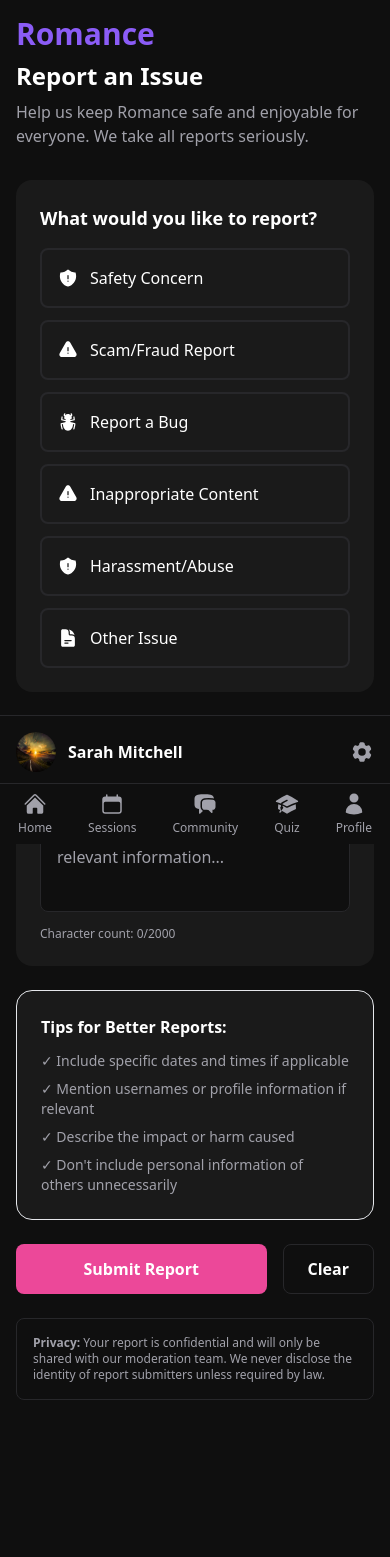
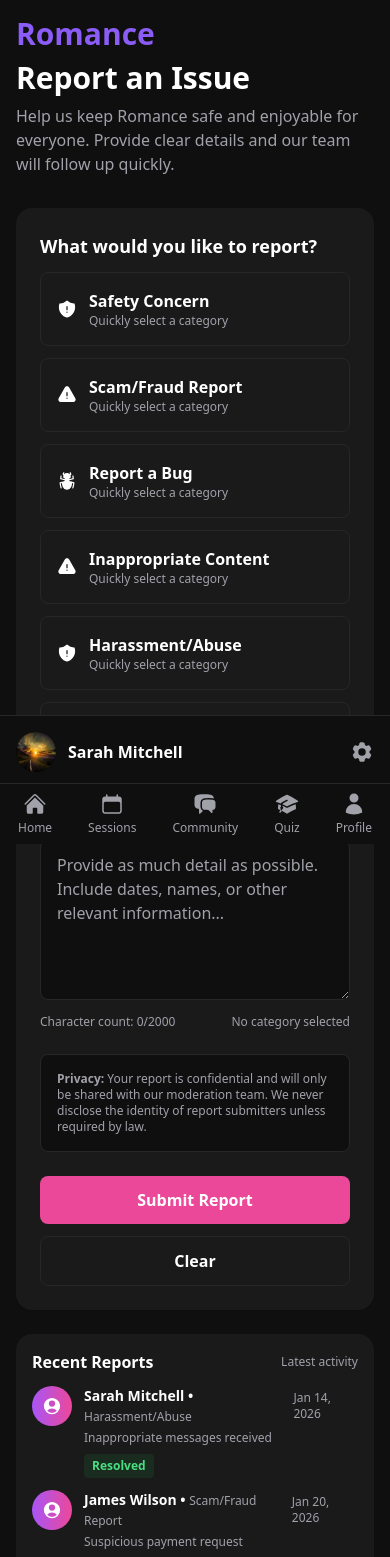
Before and after one commit to benjamindestiny/romance, a React (Vite) app: page /reports in a window 390 px wide. Shown: the top 1557 px of the page. Built offline with nearby package versions, Linux system fonts and the light colour scheme.

Commit message:
Redesign Reports page: responsive layout and report history

```diff
--- a/src/pages/Reports.jsx
+++ b/src/pages/Reports.jsx
@@ -7,13 +7,20 @@ import {
   CheckCircleIcon,
   DocumentTextIcon,
   ShieldExclamationIcon,
-  BugAntIcon
+  BugAntIcon,
+  ClockIcon,
+  UserCircleIcon
 } from '@heroicons/react/24/solid';
 
 export default function Reports() {
   const [reportType, setReportType] = useState('');
   const [description, setDescription] = useState('');
   const [submitted, setSubmitted] = useState(false);
+
+  const [reportHistory, setReportHistory] = useState([
+    { id: 1, name: 'Sarah Mitchell', type: 'Harassment/Abuse', date: 'Jan 14, 2026', status: 'Resolved', excerpt: 'Inappropriate messages received' },
+    { id: 2, name: 'James Wilson', type: 'Scam/Fraud Report', date: 'Jan 20, 2026', status: 'Under Review', excerpt: 'Suspicious payment request' },
+  ]);
 
   const reportTypes = [
     { id: 'safety', label: 'Safety Concern', icon: <ShieldExclamationIcon className="size-5" /> },
@@ -32,108 +39,141 @@ export default function Reports() {
     }
 
     // Simulate backend submission
-    toast.success('Report submitted successfully. We\'ll review it within 24 hours.');
+    const newReport = {
+      id: Date.now(),
+      name: 'You',
+      type: reportTypes.find(r => r.id === reportType)?.label || 'Other',
+      date: new Date().toLocaleDateString(undefined, { month: 'short', day: 'numeric', year: 'numeric' }),
+      status: 'Pending',
+      excerpt: description.slice(0, 140)
+    };
+
+    setReportHistory((prev) => [newReport, ...prev]);
+    toast.success("Report submitted successfully. We'll review it within 24 hours.");
     setSubmitted(true);
 
-    // Reset form after 2 seconds
+    // Reset form after brief feedback
     setTimeout(() => {
       setReportType('');
       setDescription('');
       setSubmitted(false);
-    }, 2000);
+    }, 1400);
   };
 
   return (
     <div className="min-h-screen bg-dark-bg text-text-primary font-sans pb-32 md:pb-0">
       <Sidebar />
-      <main className="md:ml-64 p-4 max-w-3xl mx-auto">
+      <main className="md:ml-64 p-4 max-w-7xl mx-auto">
         <header className="mb-8">
           <h1 className="text-primary-purple text-3xl font-bold md:hidden mb-2">Romance</h1>
-          <h2 className="text-2xl font-bold">Report an Issue</h2>
-          <p className="text-text-secondary mt-2">Help us keep Romance safe and enjoyable for everyone. We take all reports seriously.</p>
+          <h2 className="text-3xl md:text-4xl font-extrabold">Report an Issue</h2>
+          <p className="text-text-secondary mt-2 max-w-2xl">Help us keep Romance safe and enjoyable for everyone. Provide clear details and our team will follow up quickly.</p>
         </header>
 
+        <div className="grid grid-cols-1 md:grid-cols-3 gap-6 items-start">
+          {/* Left: Form (larger column on desktop) */}
+          <section className="md:col-span-2 bg-card-bg rounded-2xl p-6 shadow-sm">
             {submitted ? (
-          <div className="bg-card-bg rounded-2xl p-8 text-center space-y-4">
-            <div className="flex justify-center">
-              <CheckCircleIcon className="size-16 text-green-500" />
+              <div className="text-center py-12">
+                <div className="flex justify-center mb-4">
+                  <CheckCircleIcon className="size-20 text-green-500" />
                 </div>
-            <h3 className="text-xl font-bold">Thank You for Your Report</h3>
-            <p className="text-text-secondary">Our team will review your report and take appropriate action. We appreciate your help in keeping our community safe.</p>
-            <p className="text-sm text-text-secondary">You'll receive an email update within 24 hours.</p>
+                <h3 className="text-xl font-bold">Thank you — report received</h3>
+                <p className="text-text-secondary mt-2">We've received your report and our moderation team will review it.</p>
+                <p className="text-sm text-text-secondary mt-1">You will be notified once a decision is made.</p>
               </div>
             ) : (
               <form onSubmit={handleSubmit} className="space-y-6">
-            {/* Report Type Selection */}
-            <div className="bg-card-bg rounded-2xl p-6">
-              <label className="block text-lg font-semibold mb-4">What would you like to report?</label>
-              <div className="grid grid-cols-1 md:grid-cols-2 gap-3">
+                <div>
+                  <label className="block text-lg font-semibold mb-3">What would you like to report?</label>
+                  <div className="grid grid-cols-1 sm:grid-cols-2 gap-3">
                     {reportTypes.map((type) => (
                       <button
                         key={type.id}
                         type="button"
                         onClick={() => setReportType(type.id)}
-                    className={`flex items-center gap-3 p-4 rounded-lg border-2 transition-all ${
-                      reportType === type.id
-                        ? 'border-primary-purple bg-primary-purple/10'
-                        : 'border-gray-border hover:border-primary-purple/50'
+                        className={`flex items-center gap-3 p-4 rounded-lg border transition-all text-left ${
+                          reportType === type.id ? 'border-primary-purple bg-primary-purple/10' : 'border-gray-border hover:border-primary-purple/40'
                         }`}
                       >
                         {type.icon}
-                    <span className="text-left">{type.label}</span>
+                        <div>
+                          <div className="font-semibold">{type.label}</div>
+                          <div className="text-xs text-text-secondary">Quickly select a category</div>
+                        </div>
                       </button>
                     ))}
                   </div>
                 </div>
 
-            {/* Description */}
-            <div className="bg-card-bg rounded-2xl p-6">
-              <label className="block text-lg font-semibold mb-4">Please describe the issue</label>
+                <div>
+                  <label className="block text-lg font-semibold mb-3">Describe the issue</label>
                   <textarea
                     value={description}
                     onChange={(e) => setDescription(e.target.value)}
                     placeholder="Provide as much detail as possible. Include dates, names, or other relevant information..."
-                className="w-full bg-[#0F0F0F] border border-gray-border rounded-lg px-4 py-3 text-text-primary placeholder-text-secondary focus:outline-none focus:ring-2 focus:ring-primary-purple h-32 resize-none"
+                    className="w-full bg-[#0F0F0F] border border-gray-border rounded-lg px-4 py-3 text-text-primary placeholder-text-secondary focus:outline-none focus:ring-2 focus:ring-primary-purple min-h-[160px] resize-vertical"
+                    maxLength={2000}
                   />
-              <p className="text-xs text-text-secondary mt-2">Character count: {description.length}/2000</p>
+                  <div className="flex justify-between items-center mt-2 text-xs text-text-secondary">
+                    <span>Character count: {description.length}/2000</span>
+                    <span>{reportType ? reportTypes.find(r => r.id === reportType).label : 'No category selected'}</span>
+                  </div>
                 </div>
 
-            {/* Helpful Info */}
-            <div className="bg-card-bg rounded-2xl p-6 border border-primary-purple/20">
-              <h3 className="font-semibold mb-3">Tips for Better Reports:</h3>
-              <ul className="space-y-2 text-sm text-text-secondary">
-                <li>✓ Include specific dates and times if applicable</li>
-                <li>✓ Mention usernames or profile information if relevant</li>
-                <li>✓ Describe the impact or harm caused</li>
-                <li>✓ Don't include personal information of others unnecessarily</li>
-              </ul>
-            </div>
-
-            {/* Submit Button */}
-            <div className="flex gap-4">
-              <button
-                type="submit"
-                className="flex-1 bg-pink-accent text-white py-3 rounded-lg font-bold hover:bg-pink-500 transition-colors"
-              >
-                Submit Report
-              </button>
-              <button
-                type="reset"
-                onClick={() => setReportType('')}
-                className="px-6 py-3 border border-gray-border rounded-lg font-semibold hover:bg-card-bg transition-colors"
-              >
-                Clear
-              </button>
-            </div>
-
-            {/* Privacy Notice */}
                 <div className="bg-[#0F0F0F] rounded-lg p-4 border border-gray-border text-xs text-text-secondary">
                   <p>
                     <strong>Privacy:</strong> Your report is confidential and will only be shared with our moderation team. We never disclose the identity of report submitters unless required by law.
                   </p>
                 </div>
+
+                <div className="flex flex-col sm:flex-row gap-3">
+                  <button type="submit" className="flex-1 bg-pink-accent text-white py-3 rounded-lg font-bold hover:bg-pink-500 transition-colors">Submit Report</button>
+                  <button type="button" onClick={() => { setReportType(''); setDescription(''); }} className="px-6 py-3 border border-gray-border rounded-lg font-semibold hover:bg-card-bg">Clear</button>
+                </div>
               </form>
             )}
+          </section>
+
+          {/* Right: History & Info */}
+          <aside className="md:col-span-1 space-y-4">
+            <div className="bg-card-bg rounded-2xl p-4 shadow-sm">
+              <div className="flex items-center justify-between mb-3">
+                <h4 className="font-semibold">Recent Reports</h4>
+                <span className="text-xs text-text-secondary">Latest activity</span>
+              </div>
+
+              <ul className="space-y-3">
+                {reportHistory.map((r) => (
+                  <li key={r.id} className="flex items-start gap-3">
+                    <div className="size-10 rounded-full bg-gradient-to-r from-purple-500 to-pink-500 flex items-center justify-center text-white font-bold">
+                      <UserCircleIcon className="size-5" />
+                    </div>
+                    <div className="flex-1">
+                      <div className="flex justify-between items-center">
+                        <div className="text-sm font-semibold">{r.name} • <span className="font-normal text-xs text-text-secondary">{r.type}</span></div>
+                        <div className="text-xs text-text-secondary">{r.date}</div>
+                      </div>
+                      <div className="text-xs text-text-secondary mt-1">{r.excerpt}</div>
+                      <div className={`mt-2 inline-flex items-center text-xs font-semibold px-2 py-1 rounded ${r.status === 'Resolved' ? 'bg-green-500/10 text-green-400' : r.status === 'Under Review' ? 'bg-yellow-500/10 text-yellow-400' : 'bg-primary-purple/10 text-primary-purple'}`}>
+                        {r.status}
+                      </div>
+                    </div>
+                  </li>
+                ))}
+              </ul>
+
+              <div className="mt-4 text-xs text-text-secondary">
+                <div className="flex items-center gap-2"><ClockIcon className="size-4" /> Please allow up to 48 hours for our team to investigate.</div>
+              </div>
+            </div>
+
+            <div className="bg-card-bg rounded-2xl p-4 shadow-sm border border-primary-purple/10">
+              <h5 className="font-semibold mb-2">Need immediate help?</h5>
+              <p className="text-xs text-text-secondary">If you or someone is in immediate danger, please contact local emergency services first. For urgent platform support, email support@romance.app.</p>
+            </div>
+          </aside>
+        </div>
       </main>
       <BottomNav />
     </div>
```
Lines whose indentation alone changed are shown as unchanged.
